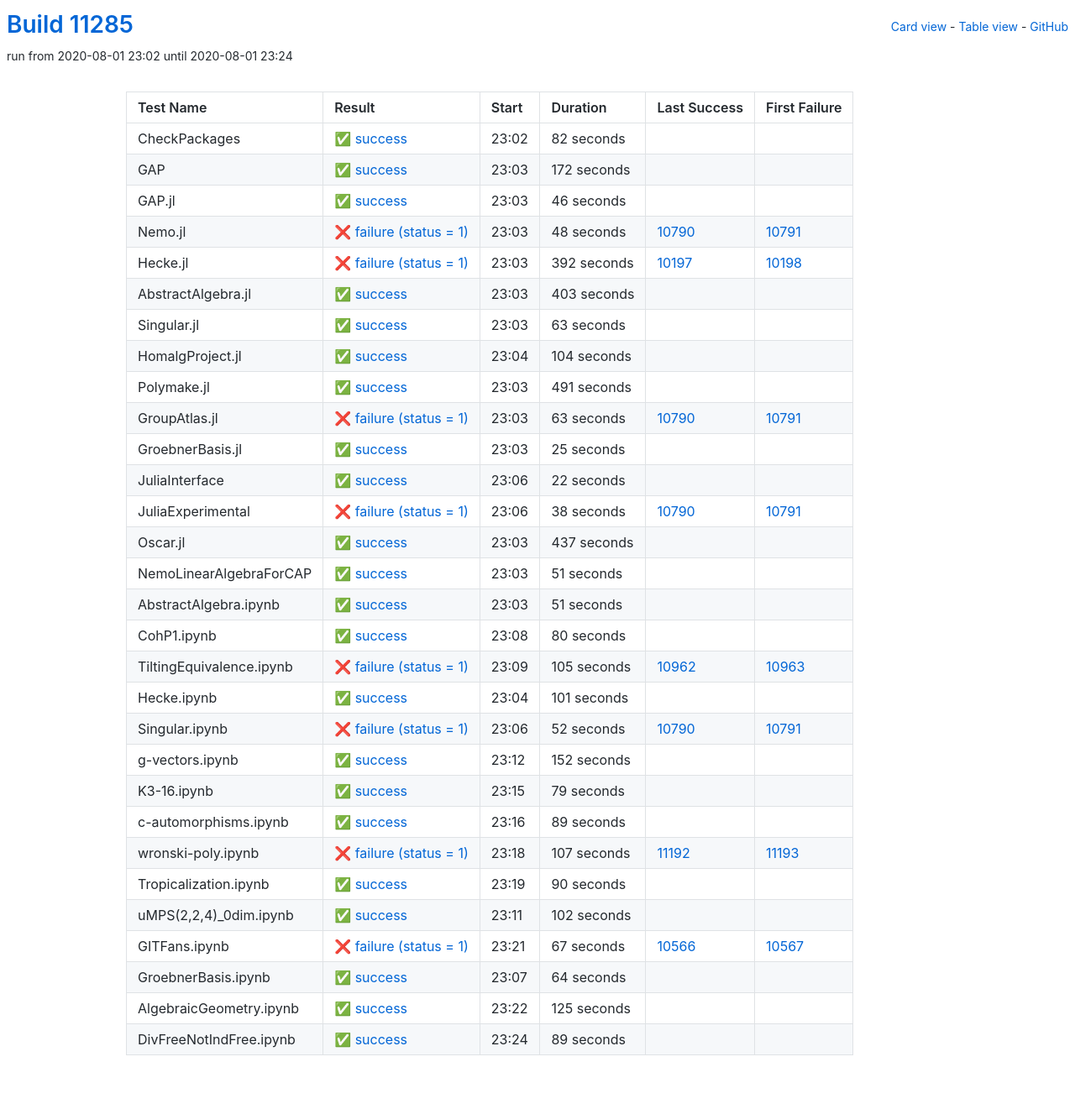
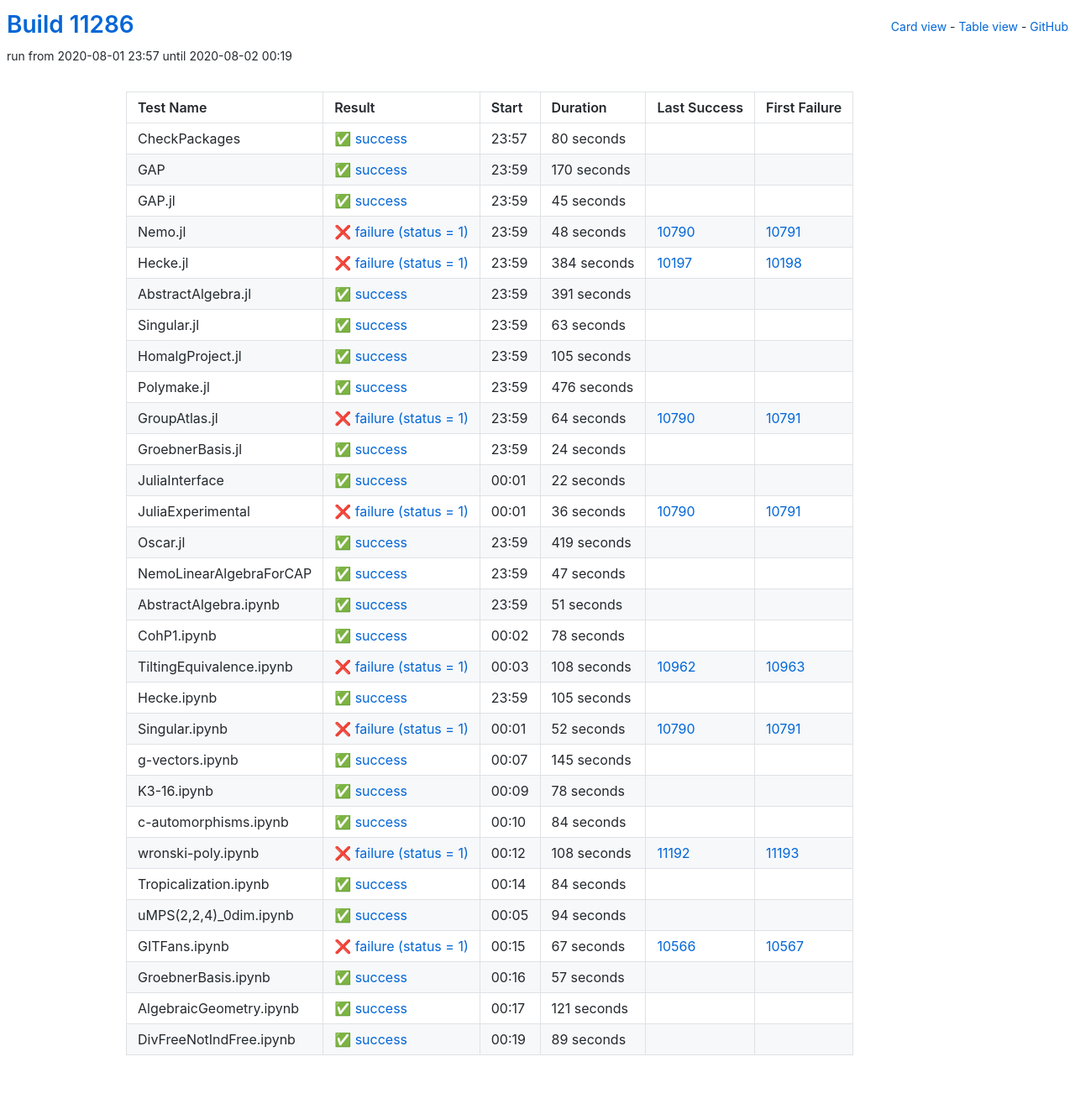
Before and after one commit to oscar-system/oscar-ci-status, a Jekyll site: the page built from table.html, in a window 1280 px wide. Shown: the whole page at 84% size. Built offline with Jekyll 4.4.1, drawn with Linux system fonts in a browser that asks for light colours.

Commit message:
Build #11286

```diff
--- a/_data/ci.yml
+++ b/_data/ci.yml
@@ -1,6 +1,6 @@
 ---
-build: 11285
-build_url: https://oscarci.mathematik.uni-kl.de/job/oscar/11285/
+build: 11286
+build_url: https://oscarci.mathematik.uni-kl.de/job/oscar/11286/
 job: oscar
 organization: oscar-system
 repo: oscar-ci-status
@@ -8,44 +8,44 @@
 tests:
 - name: CheckPackages
   id: checkpackages
-  log: https://oscarci.mathematik.uni-kl.de/job/oscar/11285/artifact/logs/build-11285/CheckPackages.log
-  start: 2020-08-01 23:02
+  log: https://oscarci.mathematik.uni-kl.de/job/oscar/11286/artifact/logs/build-11286/CheckPackages.log
+  start: 2020-08-01 23:57
   success: true
   exitcode: 0
   status: success
-  duration: 82
+  duration: 80
   last_success: false
   last_success_url:
   first_failure: false
   first_failure_url:
 - name: GAP
   id: gap
-  log: https://oscarci.mathematik.uni-kl.de/job/oscar/11285/artifact/logs/build-11285/GAP.log
-  start: 2020-08-01 23:03
+  log: https://oscarci.mathematik.uni-kl.de/job/oscar/11286/artifact/logs/build-11286/GAP.log
+  start: 2020-08-01 23:59
   success: true
   exitcode: 0
   status: success
-  duration: 172
+  duration: 170
   last_success: false
   last_success_url:
   first_failure: false
   first_failure_url:
 - name: GAP.jl
   id: gap-jl
-  log: https://oscarci.mathematik.uni-kl.de/job/oscar/11285/artifact/logs/build-11285/GAP.jl.log
-  start: 2020-08-01 23:03
+  log: https://oscarci.mathematik.uni-kl.de/job/oscar/11286/artifact/logs/build-11286/GAP.jl.log
+  start: 2020-08-01 23:59
   success: true
   exitcode: 0
   status: success
-  duration: 46
+  duration: 45
   last_success: false
   last_success_url:
   first_failure: false
   first_failure_url:
 - name: Nemo.jl
   id: nemo-jl
-  log: https://oscarci.mathematik.uni-kl.de/job/oscar/11285/artifact/logs/build-11285/Nemo.jl.log
-  start: 2020-08-01 23:03
+  log: https://oscarci.mathematik.uni-kl.de/job/oscar/11286/artifact/logs/build-11286/Nemo.jl.log
+  start: 2020-08-01 23:59
   success: false
   exitcode: 1
   status: failure
@@ -56,32 +56,32 @@
   first_failure_url: https://oscarci.mathematik.uni-kl.de/job/oscar/10791/
 - name: Hecke.jl
   id: hecke-jl
-  log: https://oscarci.mathematik.uni-kl.de/job/oscar/11285/artifact/logs/build-11285/Hecke.jl.log
-  start: 2020-08-01 23:03
+  log: https://oscarci.mathematik.uni-kl.de/job/oscar/11286/artifact/logs/build-11286/Hecke.jl.log
+  start: 2020-08-01 23:59
   success: false
   exitcode: 1
   status: failure
-  duration: 392
+  duration: 384
   last_success: 10197
   last_success_url: https://oscarci.mathematik.uni-kl.de/job/oscar/10197/
   first_failure: 10198
   first_failure_url: https://oscarci.mathematik.uni-kl.de/job/oscar/10198/
 - name: AbstractAlgebra.jl
   id: abstractalgebra-jl
-  log: https://oscarci.mathematik.uni-kl.de/job/oscar/11285/artifact/logs/build-11285/AbstractAlgebra.jl.log
-  start: 2020-08-01 23:03
+  log: https://oscarci.mathematik.uni-kl.de/job/oscar/11286/artifact/logs/build-11286/AbstractAlgebra.jl.log
+  start: 2020-08-01 23:59
   success: true
   exitcode: 0
   status: success
-  duration: 403
+  duration: 391
   last_success: false
   last_success_url:
   first_failure: false
   first_failure_url:
 - name: Singular.jl
   id: singular-jl
-  log: https://oscarci.mathematik.uni-kl.de/job/oscar/11285/artifact/logs/build-11285/Singular.jl.log
-  start: 2020-08-01 23:03
+  log: https://oscarci.mathematik.uni-kl.de/job/oscar/11286/artifact/logs/build-11286/Singular.jl.log
+  start: 2020-08-01 23:59
   success: true
   exitcode: 0
   status: success
@@ -92,56 +92,56 @@
   first_failure_url:
 - name: HomalgProject.jl
   id: homalgproject-jl
-  log: https://oscarci.mathematik.uni-kl.de/job/oscar/11285/artifact/logs/build-11285/HomalgProject.jl.log
-  start: 2020-08-01 23:04
+  log: https://oscarci.mathematik.uni-kl.de/job/oscar/11286/artifact/logs/build-11286/HomalgProject.jl.log
+  start: 2020-08-01 23:59
   success: true
   exitcode: 0
   status: success
-  duration: 104
+  duration: 105
   last_success: false
   last_success_url:
   first_failure: false
   first_failure_url:
 - name: Polymake.jl
   id: polymake-jl
-  log: https://oscarci.mathematik.uni-kl.de/job/oscar/11285/artifact/logs/build-11285/Polymake.jl.log
-  start: 2020-08-01 23:03
+  log: https://oscarci.mathematik.uni-kl.de/job/oscar/11286/artifact/logs/build-11286/Polymake.jl.log
+  start: 2020-08-01 23:59
   success: true
   exitcode: 0
   status: success
-  duration: 491
+  duration: 476
   last_success: false
   last_success_url:
   first_failure: false
   first_failure_url:
 - name: GroupAtlas.jl
   id: groupatlas-jl
-  log: https://oscarci.mathematik.uni-kl.de/job/oscar/11285/artifact/logs/build-11285/GroupAtlas.jl.log
-  start: 2020-08-01 23:03
+  log: https://oscarci.mathematik.uni-kl.de/job/oscar/11286/artifact/logs/build-11286/GroupAtlas.jl.log
+  start: 2020-08-01 23:59
   success: false
   exitcode: 1
   status: failure
-  duration: 63
+  duration: 64
   last_success: 10790
   last_success_url: https://oscarci.mathematik.uni-kl.de/job/oscar/10790/
   first_failure: 10791
   first_failure_url: https://oscarci.mathematik.uni-kl.de/job/oscar/10791/
 - name: GroebnerBasis.jl
   id: groebnerbasis-jl
-  log: https://oscarci.mathematik.uni-kl.de/job/oscar/11285/artifact/logs/build-11285/GroebnerBasis.jl.log
-  start: 2020-08-01 23:03
+  log: https://oscarci.mathematik.uni-kl.de/job/oscar/11286/artifact/logs/build-11286/GroebnerBasis.jl.log
+  start: 2020-08-01 23:59
   success: true
   exitcode: 0
   status: success
-  duration: 25
+  duration: 24
   last_success: false
   last_success_url:
   first_failure: false
   first_failure_url:
 - name: JuliaInterface
   id: juliainterface
-  log: https://oscarci.mathematik.uni-kl.de/job/oscar/11285/artifact/logs/build-11285/JuliaInterface.log
-  start: 2020-08-01 23:06
+  log: https://oscarci.mathematik.uni-kl.de/job/oscar/11286/artifact/logs/build-11286/JuliaInterface.log
+  start: 2020-08-02 00:01
   success: true
   exitcode: 0
   status: success
@@ -152,44 +152,44 @@
   first_failure_url:
 - name: JuliaExperimental
   id: juliaexperimental
-  log: https://oscarci.mathematik.uni-kl.de/job/oscar/11285/artifact/logs/build-11285/JuliaExperimental.log
-  start: 2020-08-01 23:06
+  log: https://oscarci.mathematik.uni-kl.de/job/oscar/11286/artifact/logs/build-11286/JuliaExperimental.log
+  start: 2020-08-02 00:01
   success: false
   exitcode: 1
   status: failure
-  duration: 38
+  duration: 36
   last_success: 10790
   last_success_url: https://oscarci.mathematik.uni-kl.de/job/oscar/10790/
   first_failure: 10791
   first_failure_url: https://oscarci.mathematik.uni-kl.de/job/oscar/10791/
 - name: Oscar.jl
   id: oscar-jl
-  log: https://oscarci.mathematik.uni-kl.de/job/oscar/11285/artifact/logs/build-11285/Oscar.jl.log
-  start: 2020-08-01 23:03
+  log: https://oscarci.mathematik.uni-kl.de/job/oscar/11286/artifact/logs/build-11286/Oscar.jl.log
+  start: 2020-08-01 23:59
   success: true
   exitcode: 0
   status: success
-  duration: 437
+  duration: 419
   last_success: false
   last_success_url:
   first_failure: false
   first_failure_url:
 - name: NemoLinearAlgebraForCAP
   id: nemolinearalgebraforcap
-  log: https://oscarci.mathematik.uni-kl.de/job/oscar/11285/artifact/logs/build-11285/NemoLinearAlgebraForCAP.log
-  start: 2020-08-01 23:03
+  log: https://oscarci.mathematik.uni-kl.de/job/oscar/11286/artifact/logs/build-11286/NemoLinearAlgebraForCAP.log
+  start: 2020-08-01 23:59
   success: true
   exitcode: 0
   status: success
-  duration: 51
+  duration: 47
   last_success: false
   last_success_url:
   first_failure: false
   first_failure_url:
 - name: AbstractAlgebra.ipynb
   id: abstractalgebra-ipynb
-  log: https://oscarci.mathematik.uni-kl.de/job/oscar/11285/artifact/logs/build-11285/AbstractAlgebra.ipynb.log
-  start: 2020-08-01 23:03
+  log: https://oscarci.mathematik.uni-kl.de/job/oscar/11286/artifact/logs/build-11286/AbstractAlgebra.ipynb.log
+  start: 2020-08-01 23:59
   success: true
   exitcode: 0
   status: success
@@ -200,44 +200,44 @@
   first_failure_url:
 - name: CohP1.ipynb
   id: cohp1-ipynb
-  log: https://oscarci.mathematik.uni-kl.de/job/oscar/11285/artifact/logs/build-11285/CohP1.ipynb.log
-  start: 2020-08-01 23:08
+  log: https://oscarci.mathematik.uni-kl.de/job/oscar/11286/artifact/logs/build-11286/CohP1.ipynb.log
+  start: 2020-08-02 00:02
   success: true
   exitcode: 0
   status: success
-  duration: 80
+  duration: 78
   last_success: false
   last_success_url:
   first_failure: false
   first_failure_url:
 - name: TiltingEquivalence.ipynb
   id: tiltingequivalence-ipynb
-  log: https://oscarci.mathematik.uni-kl.de/job/oscar/11285/artifact/logs/build-11285/TiltingEquivalence.ipynb.log
-  start: 2020-08-01 23:09
+  log: https://oscarci.mathematik.uni-kl.de/job/oscar/11286/artifact/logs/build-11286/TiltingEquivalence.ipynb.log
+  start: 2020-08-02 00:03
   success: false
   exitcode: 1
   status: failure
-  duration: 105
+  duration: 108
   last_success: 10962
   last_success_url: https://oscarci.mathematik.uni-kl.de/job/oscar/10962/
   first_failure: 10963
   first_failure_url: https://oscarci.mathematik.uni-kl.de/job/oscar/10963/
 - name: Hecke.ipynb
   id: hecke-ipynb
-  log: https://oscarci.mathematik.uni-kl.de/job/oscar/11285/artifact/logs/build-11285/Hecke.ipynb.log
-  start: 2020-08-01 23:04
+  log: https://oscarci.mathematik.uni-kl.de/job/oscar/11286/artifact/logs/build-11286/Hecke.ipynb.log
+  start: 2020-08-01 23:59
   success: true
   exitcode: 0
   status: success
-  duration: 101
+  duration: 105
   last_success: false
   last_success_url:
   first_failure: false
   first_failure_url:
 - name: Singular.ipynb
   id: singular-ipynb
-  log: https://oscarci.mathematik.uni-kl.de/job/oscar/11285/artifact/logs/build-11285/Singular.ipynb.log
-  start: 2020-08-01 23:06
+  log: https://oscarci.mathematik.uni-kl.de/job/oscar/11286/artifact/logs/build-11286/Singular.ipynb.log
+  start: 2020-08-02 00:01
   success: false
   exitcode: 1
   status: failure
@@ -248,80 +248,80 @@
   first_failure_url: https://oscarci.mathematik.uni-kl.de/job/oscar/10791/
 - name: g-vectors.ipynb
   id: g-vectors-ipynb
-  log: https://oscarci.mathematik.uni-kl.de/job/oscar/11285/artifact/logs/build-11285/g-vectors.ipynb.log
-  start: 2020-08-01 23:12
+  log: https://oscarci.mathematik.uni-kl.de/job/oscar/11286/artifact/logs/build-11286/g-vectors.ipynb.log
+  start: 2020-08-02 00:07
   success: true
   exitcode: 0
   status: success
-  duration: 152
+  duration: 145
   last_success: false
   last_success_url:
   first_failure: false
   first_failure_url:
 - name: K3-16.ipynb
   id: k3-16-ipynb
-  log: https://oscarci.mathematik.uni-kl.de/job/oscar/11285/artifact/logs/build-11285/K3-16.ipynb.log
-  start: 2020-08-01 23:15
+  log: https://oscarci.mathematik.uni-kl.de/job/oscar/11286/artifact/logs/build-11286/K3-16.ipynb.log
+  start: 2020-08-02 00:09
   success: true
   exitcode: 0
   status: success
-  duration: 79
+  duration: 78
   last_success: false
   last_success_url:
   first_failure: false
   first_failure_url:
 - name: c-automorphisms.ipynb
   id: c-automorphisms-ipynb
-  log: https://oscarci.mathematik.uni-kl.de/job/oscar/11285/artifact/logs/build-11285/c-automorphisms.ipynb.log
-  start: 2020-08-01 23:16
+  log: https://oscarci.mathematik.uni-kl.de/job/oscar/11286/artifact/logs/build-11286/c-automorphisms.ipynb.log
+  start: 2020-08-02 00:10
   success: true
   exitcode: 0
   status: success
-  duration: 89
+  duration: 84
   last_success: false
   last_success_url:
   first_failure: false
   first_failure_url:
 - name: wronski-poly.ipynb
   id: wronski-poly-ipynb
-  log: https://oscarci.mathematik.uni-kl.de/job/oscar/11285/artifact/logs/build-11285/wronski-poly.ipynb.log
-  start: 2020-08-01 23:18
+  log: https://oscarci.mathematik.uni-kl.de/job/oscar/11286/artifact/logs/build-11286/wronski-poly.ipynb.log
+  start: 2020-08-02 00:12
   success: false
   exitcode: 1
   status: failure
-  duration: 107
+  duration: 108
   last_success: 11192
   last_success_url: https://oscarci.mathematik.uni-kl.de/job/oscar/11192/
   first_failure: 11193
   first_failure_url: https://oscarci.mathematik.uni-kl.de/job/oscar/11193/
 - name: Tropicalization.ipynb
   id: tropicalization-ipynb
-  log: https://oscarci.mathematik.uni-kl.de/job/oscar/11285/artifact/logs/build-11285/Tropicalization.ipynb.log
-  start: 2020-08-01 23:19
+  log: https://oscarci.mathematik.uni-kl.de/job/oscar/11286/artifact/logs/build-11286/Tropicalization.ipynb.log
+  start: 2020-08-02 00:14
   success: true
   exitcode: 0
   status: success
-  duration: 90
+  duration: 84
   last_success: false
   last_success_url:
   first_failure: false
   first_failure_url:
 - name: uMPS(2,2,4)_0dim.ipynb
   id: umps-2-2-4-0dim-ipynb
-  log: https://oscarci.mathematik.uni-kl.de/job/oscar/11285/artifact/logs/build-11285/uMPS-2-2-4-_0dim.ipynb.log
-  start: 2020-08-01 23:11
+  log: https://oscarci.mathematik.uni-kl.de/job/oscar/11286/artifact/logs/build-11286/uMPS-2-2-4-_0dim.ipynb.log
+  start: 2020-08-02 00:05
   success: true
   exitcode: 0
   status: success
-  duration: 102
+  duration: 94
   last_success: false
   last_success_url:
   first_failure: false
   first_failure_url:
 - name: GITFans.ipynb
   id: gitfans-ipynb
-  log: https://oscarci.mathematik.uni-kl.de/job/oscar/11285/artifact/logs/build-11285/GITFans.ipynb.log
-  start: 2020-08-01 23:21
+  log: https://oscarci.mathematik.uni-kl.de/job/oscar/11286/artifact/logs/build-11286/GITFans.ipynb.log
+  start: 2020-08-02 00:15
   success: false
   exitcode: 1
   status: failure
@@ -332,32 +332,32 @@
   first_failure_url: https://oscarci.mathematik.uni-kl.de/job/oscar/10567/
 - name: GroebnerBasis.ipynb
   id: groebnerbasis-ipynb
-  log: https://oscarci.mathematik.uni-kl.de/job/oscar/11285/artifact/logs/build-11285/GroebnerBasis.ipynb.log
-  start: 2020-08-01 23:07
+  log: https://oscarci.mathematik.uni-kl.de/job/oscar/11286/artifact/logs/build-11286/GroebnerBasis.ipynb.log
+  start: 2020-08-02 00:16
   success: true
   exitcode: 0
   status: success
-  duration: 64
+  duration: 57
   last_success: false
   last_success_url:
   first_failure: false
   first_failure_url:
 - name: AlgebraicGeometry.ipynb
   id: algebraicgeometry-ipynb
-  log: https://oscarci.mathematik.uni-kl.de/job/oscar/11285/artifact/logs/build-11285/AlgebraicGeometry.ipynb.log
-  start: 2020-08-01 23:22
+  log: https://oscarci.mathematik.uni-kl.de/job/oscar/11286/artifact/logs/build-11286/AlgebraicGeometry.ipynb.log
+  start: 2020-08-02 00:17
   success: true
   exitcode: 0
   status: success
-  duration: 125
+  duration: 121
   last_success: false
   last_success_url:
   first_failure: false
   first_failure_url:
 - name: DivFreeNotIndFree.ipynb
   id: divfreenotindfree-ipynb
-  log: https://oscarci.mathematik.uni-kl.de/job/oscar/11285/artifact/logs/build-11285/DivFreeNotIndFree.ipynb.log
-  start: 2020-08-01 23:24
+  log: https://oscarci.mathematik.uni-kl.de/job/oscar/11286/artifact/logs/build-11286/DivFreeNotIndFree.ipynb.log
+  start: 2020-08-02 00:19
   success: true
   exitcode: 0
   status: success
```
Also changed, not shown: README.md.
